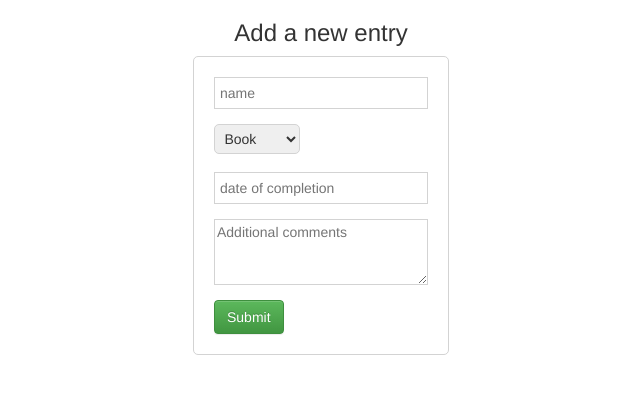
After one commit to SummonerL/EntLog, a Django app: page /add/ in a window 1280 px wide. The commit adds this page. Shown: the top 394 px of the page, without its empty margins (319-959 px from the left). Run offline with Django 3.2, Linux system fonts and the light colour scheme; some libraries are stand-ins or nearby versions.

Commit message:
add entry form
created a form for adding more entries

```diff
--- a/EntLog/urls.py
+++ b/EntLog/urls.py
@@ -20,4 +20,6 @@ from showLog import views
 urlpatterns = [
     url(r'^admin/', include(admin.site.urls)),
     url(r'^$', views.index, name='index'),
+    url(r'^add/', views.add, name='add'),
+
 ]
--- a/showLog/models.py
+++ b/showLog/models.py
@@ -1,4 +1,6 @@
 from django.db import models
+from django.forms import ModelForm
+from django import forms
 
 # Create your models here.
 
@@ -20,3 +22,17 @@ class Entry(models.Model):
 
     def __str__(self):
         return self.name
+
+class EntryForm(ModelForm):
+    class Meta:
+        model = Entry
+        fields = ['name', 'ent_type', 'completion_date','comments']
+        widgets = {
+          'comments': forms.Textarea(attrs={'rows':3, 'cols':40, 'placeholder':'Additional comments'}),
+        }
+    def __init__(self, *args, **kwargs):
+        super(EntryForm, self).__init__(*args, **kwargs)
+        self.fields['name'].widget = forms.TextInput(attrs={
+            'placeholder': 'name'})
+        self.fields['completion_date'].widget = forms.TextInput(attrs={
+            'placeholder': 'date of completion'})
--- /dev/null
+++ b/showLog/templates/add_entry.html
@@ -0,0 +1,83 @@
+<!-- Latest compiled and minified CSS -->
+<link rel="stylesheet" href="https://maxcdn.bootstrapcdn.com/bootstrap/3.3.6/css/bootstrap.min.css" integrity="sha384-1q8mTJOASx8j1Au+a5WDVnPi2lkFfwwEAa8hDDdjZlpLegxhjVME1fgjWPGmkzs7" crossorigin="anonymous">
+
+<!-- Optional theme -->
+<link rel="stylesheet" href="https://maxcdn.bootstrapcdn.com/bootstrap/3.3.6/css/bootstrap-theme.min.css" integrity="sha384-fLW2N01lMqjakBkx3l/M9EahuwpSfeNvV63J5ezn3uZzapT0u7EYsXMjQV+0En5r" crossorigin="anonymous">
+
+<!-- Latest compiled and minified JavaScript -->
+<script src="https://maxcdn.bootstrapcdn.com/bootstrap/3.3.6/js/bootstrap.min.js" integrity="sha384-0mSbJDEHialfmuBBQP6A4Qrprq5OVfW37PRR3j5ELqxss1yVqOtnepnHVP9aJ7xS" crossorigin="anonymous"></script>
+
+<!-- Load jQuery from Google's CDN -->
+<!-- Load jQuery UI CSS  -->
+<link rel="stylesheet" href="http://code.jquery.com/ui/1.10.3/themes/smoothness/jquery-ui.css" />
+
+<!-- Load jQuery JS -->
+<script src="http://code.jquery.com/jquery-1.9.1.js"></script>
+<!-- Load jQuery UI Main JS  -->
+<script src="http://code.jquery.com/ui/1.10.3/jquery-ui.js"></script>
+
+<script>
+$(document).ready(function() {
+  $('[name="completion_date"]').datepicker();
+});
+</script>
+
+<h3 align="center">Add a new entry</h3>
+
+<div id="entry-form" align="center">
+<form role="form" action="" method="post">
+  {% csrf_token %}
+  {% for field in form %}
+
+  {% endfor %}
+  <div class="form-group">
+    {{form.name}}
+  </div>
+  {% if form.name.errors %}
+  <div id='nameError' style='margin:5%'><sup style='color:red;'>Woops. Forgot something.</sup></div>
+  {% endif %}
+  <div class="form-group">
+    {{form.ent_type}}
+  </div>
+  <div class="form-group">
+    {{form.completion_date}}
+  </div>
+  {% if form.completion_date.errors %}
+  <div id='completiondateError' style='margin:5%'><sup style='color:red;'>Umm... try again.</sup></div>
+  {% endif %}
+  <div class="form-group">
+    {{form.comments}}
+  </div>
+
+  <button type="submit" class="btn btn-success">Submit</button>
+</form>
+</div>
+
+<style>
+input{
+  padding:5px;
+  outline:none;
+  border:solid 1px #d3d3d3;
+  width:100%
+}
+select{
+  padding:5px;
+  border-radius:5px;
+  margin-left:.2%;
+  outline:none;
+  margin-bottom:1%;
+  border:solid 1px #d3d3d3;
+  width:40%
+}
+form{
+  border:solid 1px #d3d3d3;
+  padding:20px;
+  border-radius:5px;
+  width:20%;
+  text-align:left;
+}
+textarea{
+  border:solid 1px #d3d3d3;
+  width:100%;
+}
+</style>
--- a/showLog/templates/index.html
+++ b/showLog/templates/index.html
@@ -43,7 +43,7 @@
 {% else %}
     <p>No entries are available.</p>
 {% endif %}
-<button type='button' class='btn btn-success' style='margin-left:.2%;'>Add an entry</button>
+<button type='button' onclick='location.href="/add";' class='btn btn-success' style='margin-left:.2%;'>Add an entry</button>
 
 <script>
 $(function(){
--- a/showLog/views.py
+++ b/showLog/views.py
@@ -1,8 +1,11 @@
 from django.shortcuts import render
 from django.http import HttpResponse
+from django.http import HttpResponseRedirect
+from django.core.exceptions import ValidationError
 from django.template import RequestContext, loader
 
 from .models import Entry
+from .models import EntryForm
 
 # Create your views here.
 def index(request):
@@ -17,3 +20,17 @@ def index(request):
         'all_entries': all_entries,
     })
     return HttpResponse(template.render(context))
+
+def add(request):
+    if request.method == 'POST':
+        # create a form instance and populate it with data from the request:
+        form = EntryForm(request.POST)
+        # check whether it's valid:
+        if form.is_valid():
+            # process the data in form.cleaned_data as required
+            form.save()
+            # redirect to a new URL:
+            return HttpResponseRedirect('..')
+    else:
+        form = EntryForm()
+    return render(request, 'add_entry.html', {'form': form})
```
Also changed, not shown: db.sqlite3, 3 other files.
